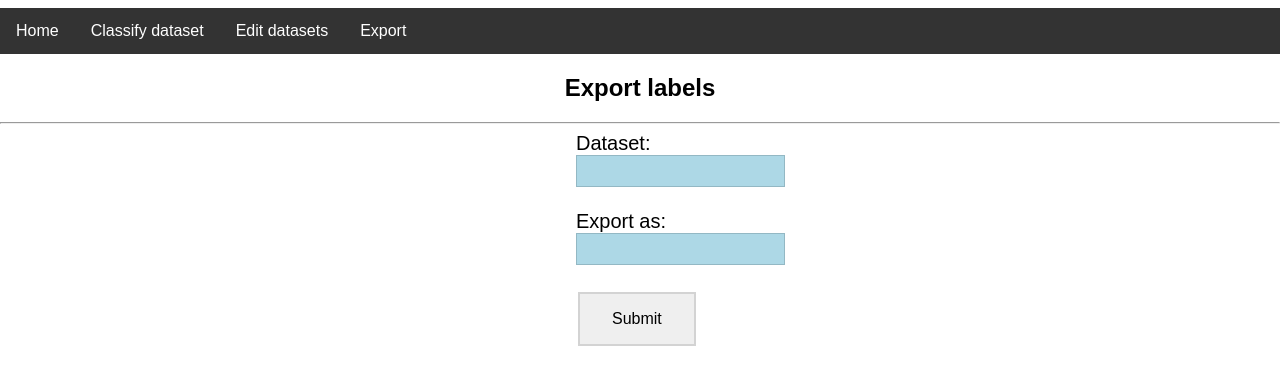
After one commit to NiklasMueller2001/easy-image-labeling, a Flask app: template easy_image_labeling/templates/export_results.html in a window 1280 px wide. The commit adds this page. Shown: the top 385 px of the page. Run offline with Flask 3, Linux system fonts and the light colour scheme; the template is opened without the code that fills it, so the values that code supplies are empty, except form fields; tables that the repository leaves empty hold one stand-in row (values such as "Sample post"); form fields are guessed from the names that the template uses; parts of the project's set-up code (start-up, migrations or seed data) failed here and were passed over; some libraries are stand-ins or nearby versions.

Commit message:
export labels
- Implemented the feature to export labeled
images for a specied dataset. The results can be
exported in csv or JSON format.

- Added new entry "export" on navbar that
navigates to new page, where the dataset to export
and the export format can be chosen.

- Added new convenience function
get_results_by_dataset that fetches image names
names and corresponding labels for a given
dataset.

- Added new file result_writers.py, where
write_to_csv and write_to_json functions are
defined.

```diff
--- a/easy_image_labeling/__init__.py
+++ b/easy_image_labeling/__init__.py
@@ -3,6 +3,7 @@ from easy_image_labeling.config import DevConfig
 from easy_image_labeling.db.db import sqlite_connection
 from easy_image_labeling.pages import selection
 from easy_image_labeling.pages import classify
+from easy_image_labeling.pages import export
 from flask import Flask, current_app
 from easy_image_labeling.dataset_manager import Dataset, DatasetManager
 from pathlib import Path
@@ -13,6 +14,7 @@ def create_app() -> Flask:
     app.config.from_object(DevConfig)
     app.register_blueprint(selection.bp)
     app.register_blueprint(classify.bp)
+    app.register_blueprint(export.bp)
     app.jinja_env.filters["zip"] = zip
     try:
         os.makedirs(app.instance_path)
--- a/easy_image_labeling/config.py
+++ b/easy_image_labeling/config.py
@@ -8,6 +8,7 @@ class Config:
     DATASET_FOLDER = Path(__file__).parent / "static" / "datasets"
     DB_URL = Path(__file__).parent / "db" / "database.sqlite"
     DB_SCHEMA = Path(__file__).parent / "db" / "schema.sql"
+    UPLOAD_FOLDER = Path(__file__).parent / "uploads"
 
 
 class DevConfig(Config):
--- a/easy_image_labeling/static/style.css
+++ b/easy_image_labeling/static/style.css
@@ -181,3 +181,26 @@ img {
     height: 100%;
     background-color: red;
 }
+
+select {
+    font-size: 16px;
+    width: 20%;
+    border: 2px solid lightgrey;
+    color: black;
+    padding: 16px 32px;
+    text-decoration: none;
+    margin: 4px 2px;
+    cursor: pointer;
+}
+
+input[type=submit] {
+    align-items: center;
+    font-size: 16px;
+    color: black;
+    border: none;
+    border: 2px solid lightgrey;
+    padding: 16px 32px;
+    text-decoration: none;
+    margin: 4px 2px;
+    cursor: pointer;
+}
--- a/easy_image_labeling/templates/base.html
+++ b/easy_image_labeling/templates/base.html
@@ -36,6 +36,7 @@
             <a href="{{ url_for('config.select_datasets_to_remove') }}">Remove dataset</a>
           </div>
         </div>
+        <a href="{{ url_for('export.export_results') }}">Export</a>
       </div>
       {% block header %}{% endblock %}
   </header>
--- /dev/null
+++ b/easy_image_labeling/templates/export_results.html
@@ -0,0 +1,31 @@
+{% extends "base.html" %}
+
+{% block header %}
+<h1>Export labels</h1>
+<hr>
+{% endblock %}
+
+{% block content %}
+{% from "_formhelpers.html" import render_field_errors %}
+<form method="POST", action="{{ url_for('export.submit_export_results') }}">
+  {{ form.hidden_tag() }}
+  {{ render_field_errors(form.dataset_selection_field) }}
+  {{ render_field_errors(form.export_selection_field) }}
+  <div class="grid_container" style="text-align: left; margin-left: 45%; font-size: 20px;">
+    <div>
+      Dataset:
+      <br>
+      {{ form.dataset_selection_field }}
+      <br>
+      <br>
+      Export as:
+      <br>
+      {{ form.export_selection_field }}
+      <br>
+      <br>
+      {{ form.submit }}
+    </div>
+    <br>
+  </div>
+</form>
+{% endblock %}
```
Also changed, not shown: easy_image_labeling/db/db.py (+17 -0 lines), easy_image_labeling/forms.py (+12 -0 lines), easy_image_labeling/pages/export.py (added, +62 -0 lines), easy_image_labeling/result_writers.py (added, +28 -0 lines).
